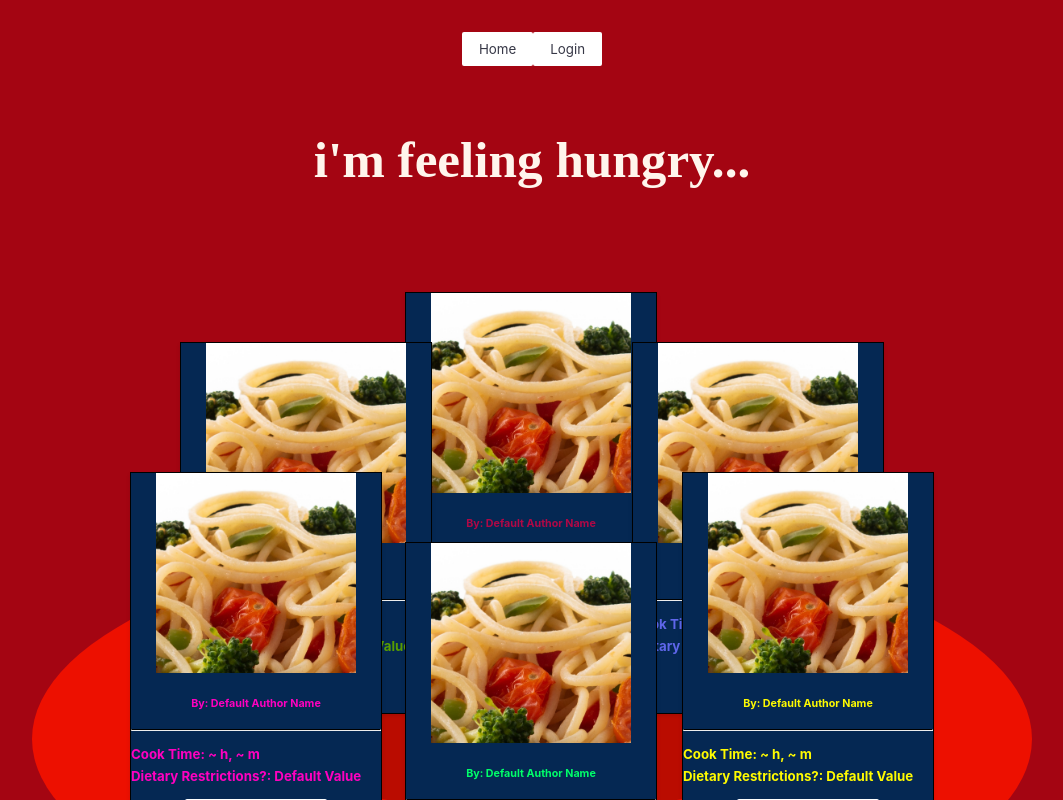
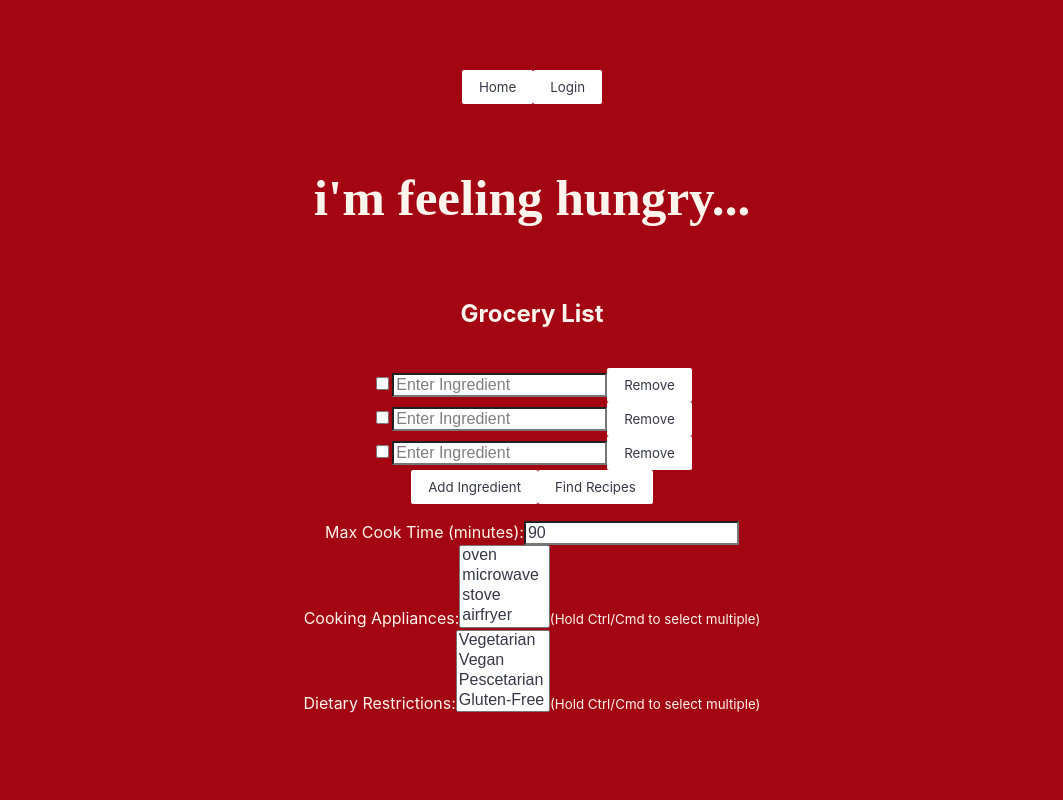
Before and after one commit to ach38075/im-feeling-hungry, a React (Vite) app in the folder frontend/: page /#/ in a window 1280 px wide. Shown: the top 800 px of the page, without its empty margins (108-1171 px from the left). Built offline with nearby package versions, Linux system fonts and the light colour scheme.

Commit message:
Update home.jsx

```diff
--- a/frontend/src/pages/home.jsx
+++ b/frontend/src/pages/home.jsx
@@ -92,7 +92,7 @@ export function Home () {
       <h1>i'm feeling hungry...</h1>
 
       {/*<Disk />*/}
-      <Disk />
+
 
       {!selectedRecipeId ? (
         <>
```
